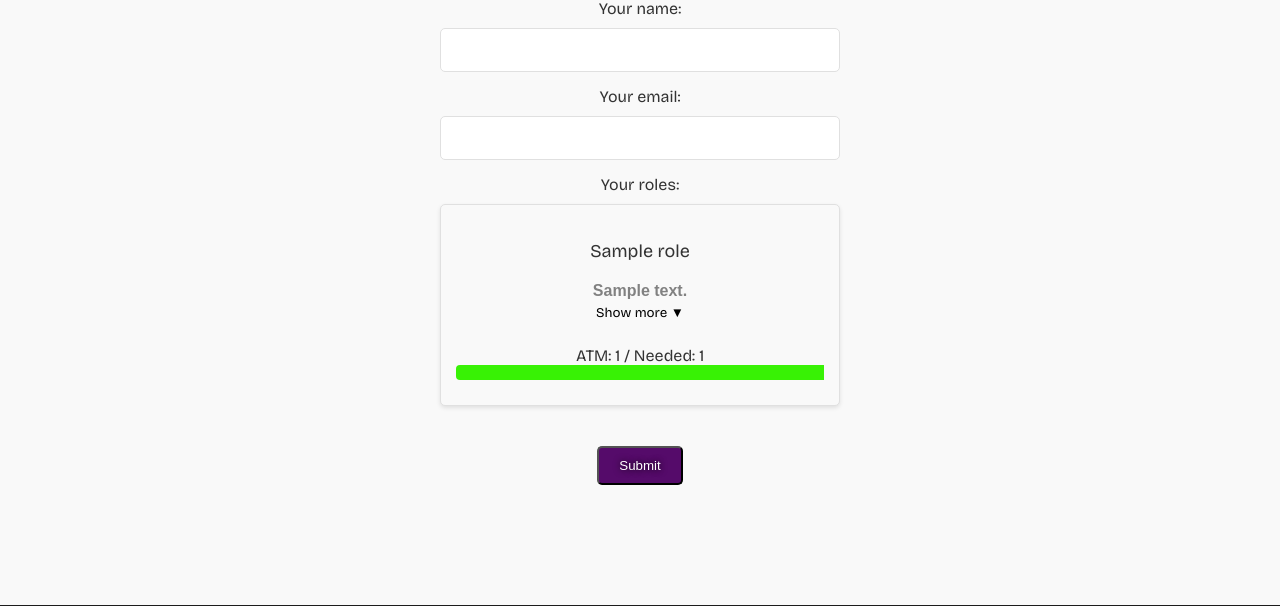
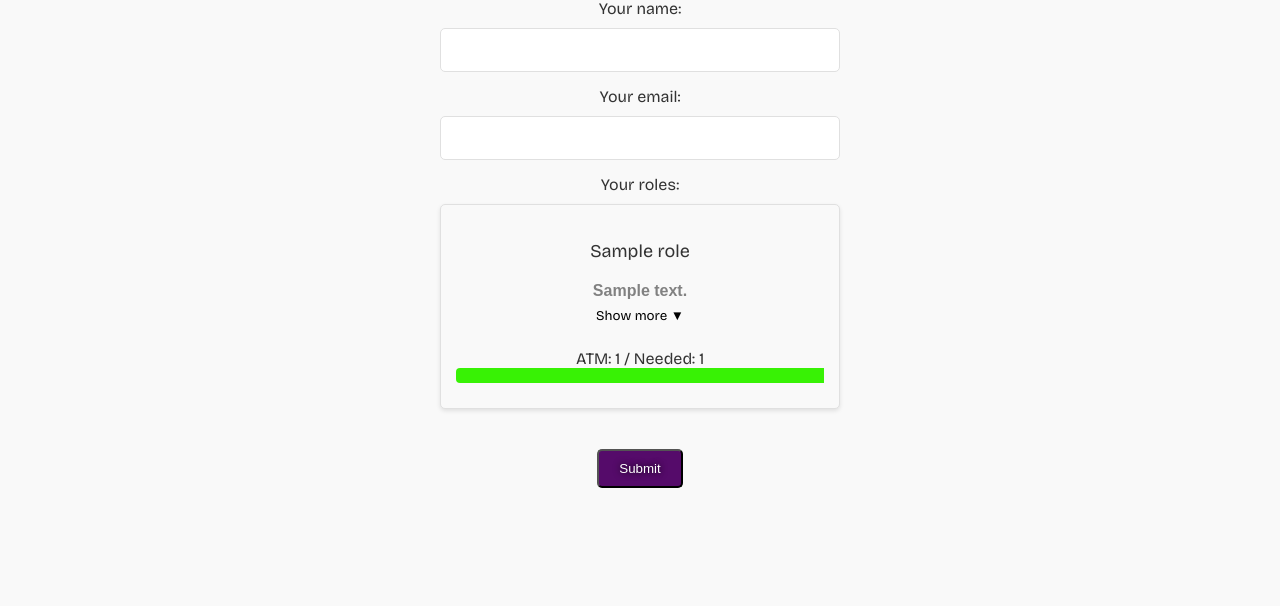
Before and after one commit to botsarefuture/smhv_website, a Python web app: template templates/en/signup.html in a window 1280 px wide. Shown: the part 206-812 px from the top of the page. Run offline with Jinja, Linux system fonts and the light colour scheme; the template is opened without the code that fills it: most values are stand-ins (such as "Sample title", 1, 10 or a date in 2020); some web fonts are replaced.

Commit message:
small fix

```diff
--- a/static/css/signup.css
+++ b/static/css/signup.css
@@ -36,6 +36,7 @@
     font-size: 16px; /* Adjust the font size as needed */
     max-height: 40px; /* Set the initial height */
     overflow: hidden;
+    margin-bottom: 5px ;
     transition: max-height 0.5s ease-out; /* Add a smooth transition */
 }
 
@@ -80,10 +81,14 @@
     margin-top: 10px;
 }
 
+.role-count{
+    margin: 25px 0 0 0;
+}
+
 .view-more-button {
     background: none;
+    width: 100%;
     border: none;
-    margin: 5px 0px 25px 0px;
     cursor: pointer;
     font-family: "Bricolage Grotesque", sans-serif;
 }
--- a/templates/fi/signup.html
+++ b/templates/fi/signup.html
@@ -21,9 +21,10 @@
                         <div class="role-description fade">{{role.fi_description}}</div>
 
                         {% if role.fi_description %}
-                        <button type="button" class="view-more-button">
+                        <a type="button" class="view-more-button">
+                            {% if role.get('count', none) != none %}
                             Näytä lisää ▼
-                        </button>
+                        </a>
                         {% endif %}
 
                         <!-- Lisää mittari ja väripalkki tähän -->
```
